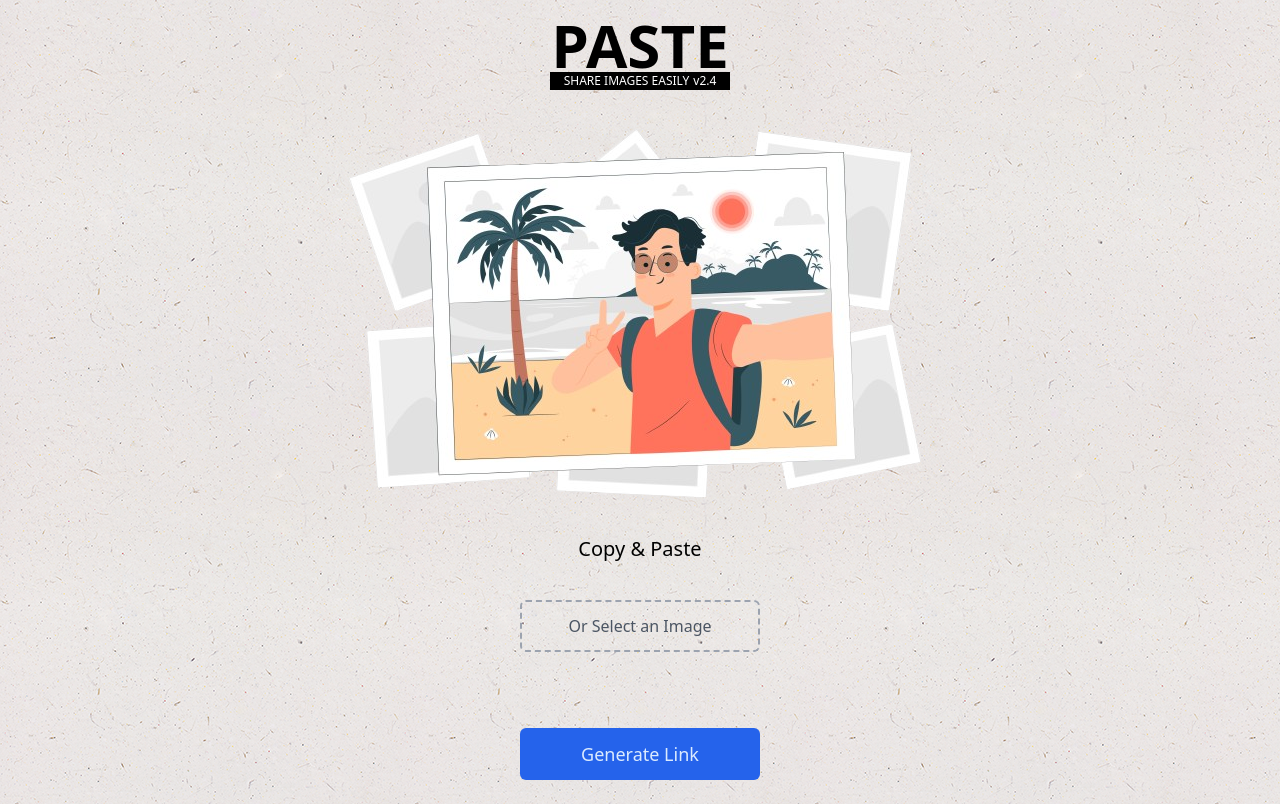
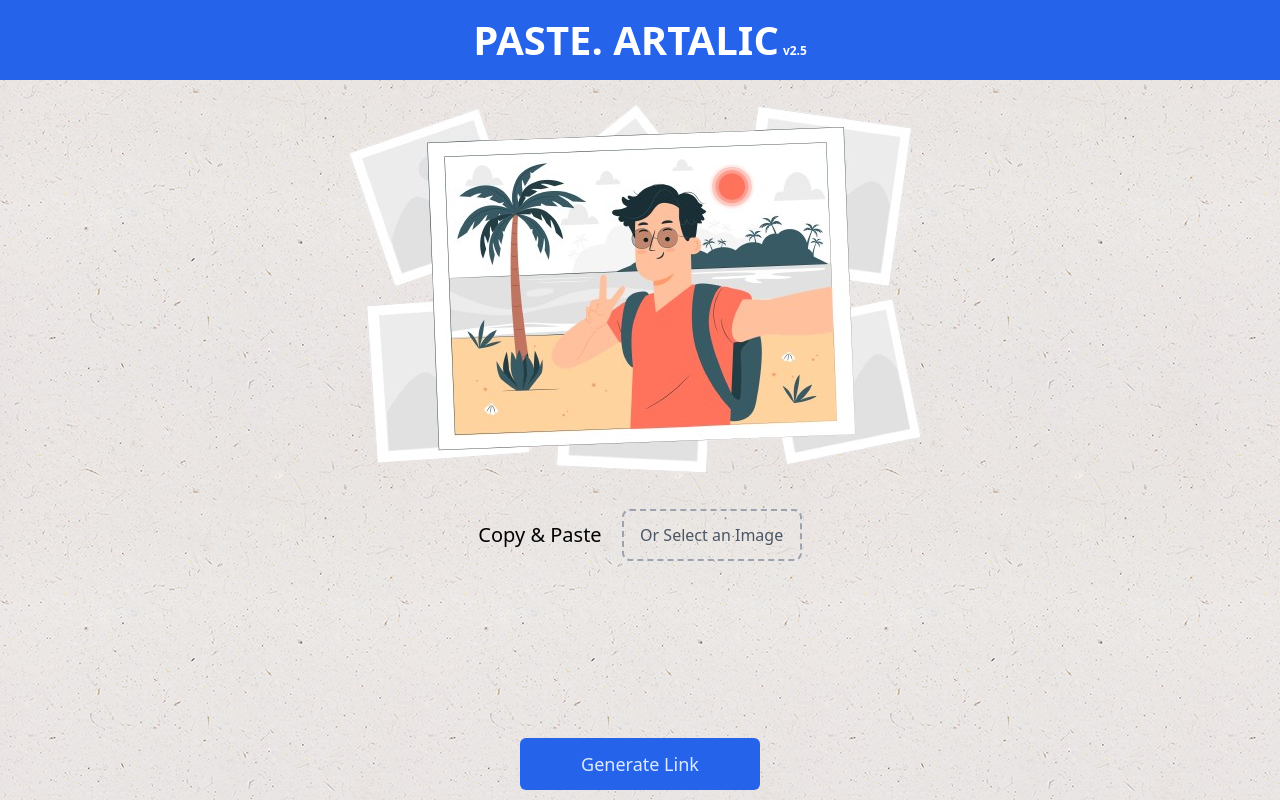
Before and after one commit to rrohitmishraa/controlpaste, a React (Create React App) app: page / in a window 1280 px wide. Built offline with nearby package versions, Linux system fonts and the light colour scheme; no server answers.

Commit message:
UI update 2.5

```diff
--- a/src/App.jsx
+++ b/src/App.jsx
@@ -8,7 +8,7 @@ function App() {
     <Router>
       <Routes>
         <Route path="/" element={<UploadImage />} />
-        <Route path="/image/:id" element={<LoadImage />} />
+        <Route path="/:id" element={<LoadImage />} />
         <Route path="/home" element={<UploadImage />} />
       </Routes>
     </Router>
--- a/src/components/Header.jsx
+++ b/src/components/Header.jsx
@@ -1,18 +1,32 @@
 import { Link } from "react-router-dom";
 
-export default function Header() {
+export default function Header(props) {
+  console.log(props.page);
   return (
-    <Link
-      to="/"
-      className="w-[180px] md:w-[280px] flex flex-col justify-center items-center"
-    >
-      <h1 className="text-center text-[56px] md:text-[60px] mb-[-20px] md:mb-[-18px] font-bold w-full">
-        PASTE
-      </h1>
-      <span className="bg-black text-white text-[12px] md:text-[12px] text-center w-[170px] md:w-[180px]">
-        SHARE IMAGES EASILY
-        <span className="text-[8px] ml-[4px] md:text-[12px]">v2.4</span>
-      </span>
-    </Link>
+    <div className="flex bg-blue-600 px-[8px] md:px-[18px] text-white w-screen h-[60px] md:h-[80px] flex-row justify-center items-center">
+      <Link to="/" className="flex justify-start items-center">
+        <h1 className="text-center text-[18px] md:text-[40px] font-bold">
+          PASTE. ARTALIC
+          <span className="text-[8px] ml-[4px] md:text-[12px]">v2.5</span>
+        </h1>
+      </Link>
+
+      <img
+        src="./images/line.png"
+        alt=""
+        className={`invert h-[70%] ${
+          props.page === "home" ? "hidden" : "block"
+        }`}
+      />
+
+      <Link
+        to="/"
+        className={`text-[14px] md:text-[18px] h-[40px] flex items-center bg-red-400 text-white px-[15px] md:ml-[10px] rounded-[4px] ${
+          props.page === "home" ? "hidden" : "block"
+        }`}
+      >
+        Share You Own Image
+      </Link>
+    </div>
   );
 }
--- a/src/pages/ShowImage.jsx
+++ b/src/pages/ShowImage.jsx
@@ -2,7 +2,7 @@ import React, { useState, useEffect } from "react";
 import { getDownloadURL, ref } from "firebase/storage";
 import { storage } from "../firebase";
 import "../App.css";
-import { Link, useParams } from "react-router-dom";
+import { useParams } from "react-router-dom";
 import Header from "../components/Header";
 
 function LoadImage() {
@@ -29,11 +29,11 @@ function LoadImage() {
   }, []);
 
   return (
-    <div className="flex flex-col justify-start items-center h-full">
+    <div className="flex md:flex-col flex-col-reverse justify-start items-center h-full">
       <Header />
 
       {/* Image Display Section */}
-      <div className="w-full flex justify-center items-center p-[8px] md:p-[10px] h-auto pb-[80px] md:pb-[120px]">
+      <div className="w-full p-[5px] flex justify-center items-center md:h-[calc(100vh-80px)] h-[calc(80vh+15px)]">
         {loading ? (
           <p className="text-lg md:text-xl">Loading image...</p>
         ) : error ? (
@@ -42,19 +42,9 @@ function LoadImage() {
           <img
             src={imageUrl}
             alt="Loaded from Firebase"
-            className="md:max-w-[1080px] max-w-full max-h-screen md:max-h-[800px] shadow-lg rounded-lg"
+            className="max-w-full max-h-full shadow-lg rounded-lg"
           />
         )}
-      </div>
-
-      {/* Extra Section */}
-      <div className="w-full bg-blue-600 py-[10px] md:py-[22px] flex flex-col fixed bottom-0 items-center justify-center">
-        <Link
-          className="bg-white px-4 py-2 rounded-md hover:bg-gray-200 transition-colors text-center"
-          to="/"
-        >
-          Click here and share your own image
-        </Link>
       </div>
     </div>
   );
--- a/src/pages/UploadImage.jsx
+++ b/src/pages/UploadImage.jsx
@@ -60,7 +60,7 @@ function UploadImage() {
     // Use milliseconds as the unique file name
     const uniqueFileName = `${Date.now()}`;
     const storageRef = ref(storage, `images/${uniqueFileName}`);
-    // const storageRef = ref(storage, `images/kajukatli`);
+    // const storageRef = ref(storage, `images/blow`);
     const uploadTask = uploadBytesResumable(storageRef, file);
 
     setFName(uniqueFileName);
@@ -95,7 +95,7 @@ function UploadImage() {
   const copyToClipboard = async () => {
     try {
       await navigator.clipboard
-        .writeText("https://paste.artalic.com/image/" + fName)
+        .writeText("https://paste.artalic.com/" + fName)
         .then(alert("Link Copied"));
     } catch (err) {
       console.error("Failed to copy link:", err);
@@ -121,18 +121,62 @@ function UploadImage() {
   }, []);
 
   return (
-    <div className="flex flex-col justify-start items-center">
-      <Header />
+    <div className="flex flex-col h-full justify-center items-center">
+      <Header page="home" />
 
-      <form className="w-screen" onSubmit={handleSubmit}>
+      <form
+        className="flex flex-col h-[calc(100vh-330px)] md:h-[calc(100vh-255px)] items-center p-[5px] w-screen"
+        onSubmit={handleSubmit}
+      >
+        {/* Image Preview Section */}
+        {preview ? (
+          <img className="h-full mb-4 rounded-lg" src={preview} alt="Preview" />
+        ) : (
+          <img
+            className="h-auto mb-4 rounded-lg"
+            src={"../images/paste.png"}
+            alt="Preview"
+          />
+        )}
+
+        <div className="flex items-center justify-center">
+          {/* File Input */}
+          <h1 className="hidden md:block text-[14px] text-center md:text-[20px]">
+            Copy & Paste
+          </h1>
+
+          <input
+            type="file"
+            id="fileInput"
+            style={{ display: "none" }}
+            onChange={handleFileChange}
+          />
+
+          <label
+            className="hidden md:block cursor-pointer text-gray-600 border-2 border-gray-400 border-dashed rounded-[8px] md:hover:bg-gray-300 active:bg-gray-300 py-3 w-[180px] ml-[20px] text-center text-[16px]"
+            htmlFor="fileInput"
+          >
+            Or Select an Image
+          </label>
+
+          <label
+            className="md:hidden cursor-pointer text-gray-600 border-2 border-gray-400 border-dashed rounded-[8px] md:hover:bg-gray-300 active:bg-gray-300 py-3 w-[180px] ml-[20px] text-center text-[16px]"
+            htmlFor="fileInput"
+          >
+            Tap to select an Image
+          </label>
+        </div>
+      </form>
+
       {/* URL and Error Display */}
-        <div className="flex flex-col justify-center items-center w-full fixed bottom-0 left-0">
+      <div className="flex flex-col justify-cente items-center w-full fixed bottom-0 left-0">
         {url && (
           <span
-              className="bg-green-600 text-white px-[20px] py-[2px] text-[14px] cursor-pointer md:text-[16px] md:mt-[35px] mt-[25px] mb-[5px] rounded-[20px]"
+            className="bg-green-600 text-center text-white mb-[5px] py-[8px] px-[20px] text-[14px] cursor-pointer md:text-[16px] rounded-[10px]"
             id="copyText"
             onClick={copyToClipboard}
           >
+            {/* {`https://paste.artalic.com/${fName}`} <br />  */}
             Click here to copy the link
           </span>
         )}
@@ -148,47 +192,11 @@ function UploadImage() {
           ref={generateLinkButtonRef}
           onClick={handleSubmit}
           disabled={loading}
-            className="text-blue-100 bg-blue-600 rounded-md py-3 px-6 mb-[20px] active:bg-blue-800 text-lg w-[240px]"
+          className="text-blue-100 bg-blue-600 rounded-md py-3 mb-[5px] md:mb-[10px] active:bg-blue-800 md:hover:bg-blue-800 text-lg w-[240px]"
         >
           {loading ? "Generating Link..." : "Generate Link"}
         </button>
       </div>
-
-        {/* Image Preview Section */}
-        <div className="flex flex-col justify-center items-center p-[20px] w-screen mb-8">
-          {preview ? (
-            <img
-              className="h-full mb-4 rounded-lg"
-              src={preview}
-              alt="Preview"
-            />
-          ) : (
-            <img
-              className="h-auto mb-4 rounded-lg"
-              src={"../images/paste.png"}
-              alt="Preview"
-            />
-          )}
-
-          {/* File Input */}
-          <h1 className="text-[14px] text-center md:text-[20px] mb-[20px] md:mb-[36px]">
-            Copy & Paste
-          </h1>
-
-          <input
-            type="file"
-            id="fileInput"
-            style={{ display: "none" }}
-            onChange={handleFileChange}
-          />
-          <label
-            className="cursor-pointer text-gray-600 border-2 border-gray-400 border-dashed rounded-md hover:bg-gray-300 mb-[100px] py-3 px-6 w-[240px] text-center text-[16px]"
-            htmlFor="fileInput"
-          >
-            Or Select an Image
-          </label>
-        </div>
-      </form>
     </div>
   );
 }
```
Also changed, not shown: public/images/line.png (added). Lines whose indentation alone changed are shown as unchanged.
